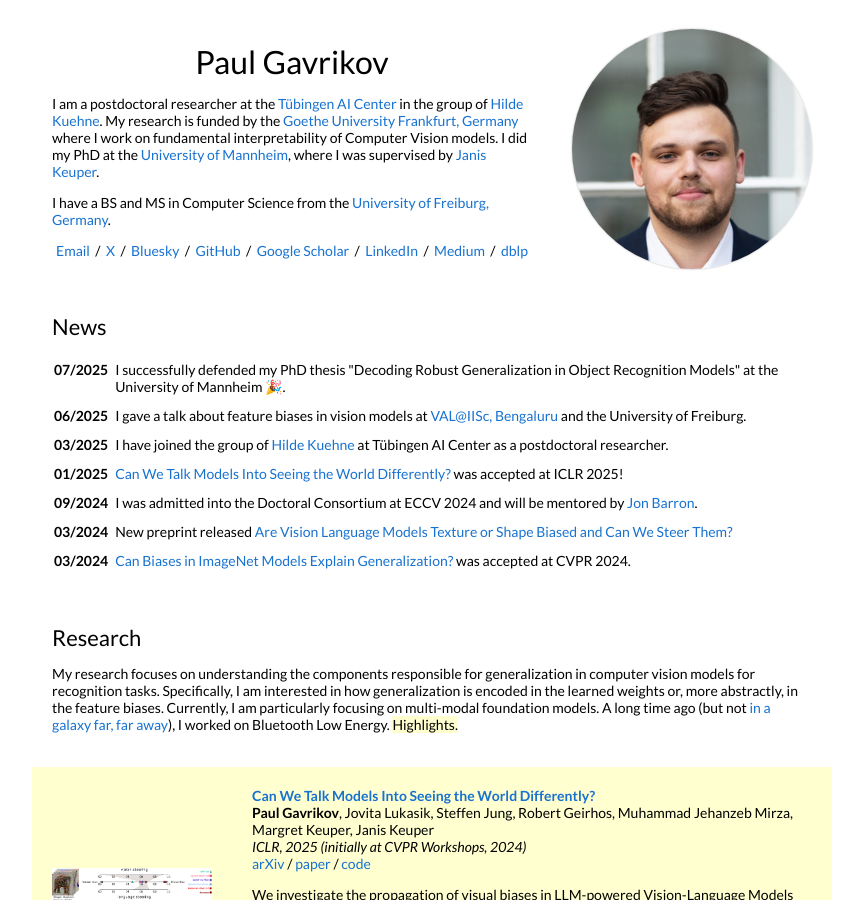
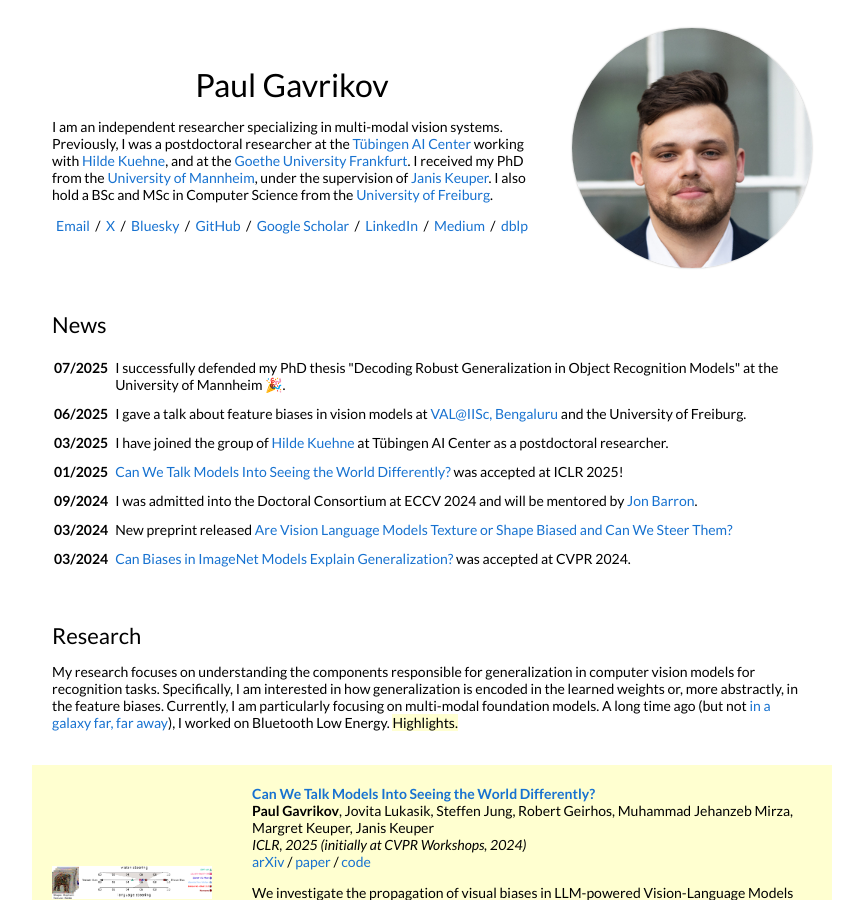
Before and after one commit to paulgavrikov/paulgavrikov.github.io, a Jekyll site: the page built from _posts/2018-05-15-intro.markdown, in a window 1280 px wide and 900 px high. Shown: the whole window, without its empty margins (208-1071 px from the left). Built offline with Jekyll 4.4.1, drawn with Linux system fonts in a browser that asks for light colours; some of the changed lines change nothing that is shown; some of the changed text lies outside the part shown.

Commit message:
updating intro

```diff
--- a/_layouts/default.html
+++ b/_layouts/default.html
@@ -34,11 +34,8 @@
                 Paul Gavrikov
               </h1>
               <p>
-                I am a postdoctoral researcher at the <a href="https://tuebingen.ai/">Tübingen AI Center</a> in the group of <a href="https://hildekuehne.github.io/">Hilde Kuehne</a>. My research is funded by the <a href="https://www.goethe-university-frankfurt.de/en">Goethe University Frankfurt, Germany</a> where I work on fundamental interpretability of Computer Vision models. I did my PhD at the <a href="https://www.uni-mannheim.de/dws/">University of Mannheim</a>, where I was supervised by <a href="https://www.keuper-labs.org/">Janis Keuper</a>.
+                I am an independent researcher specializing in multi-modal vision systems. Previously, I was a postdoctoral researcher at the <a href="https://tuebingen.ai/">Tübingen AI Center</a> working with <a href="https://hildekuehne.github.io/">Hilde Kuehne</a>, and at the <a href="https://www.goethe-university-frankfurt.de/en">Goethe University Frankfurt</a>. I received my PhD from the <a href="https://www.uni-mannheim.de/dws/">University of Mannheim</a>, under the supervision of <a href="https://www.keuper-labs.org/">Janis Keuper</a>. I also hold a BSc and MSc in Computer Science from the <a href="https://uni-freiburg.de">University of Freiburg</a>.
               <p>
-              </p>
-                I have a BS and MS in Computer Science from the <a href="https://uni-freiburg.de">University of Freiburg, Germany</a>.
-              </p>
               <p style="text-align:center">
                 <a target="_blank" href="mailto:paulgavrikov@yahoo.de"> Email</a> &nbsp;/&nbsp;
                 <a href="https://twitter.com/paulgavrikov">X</a> &nbsp;/&nbsp;
@@ -141,16 +138,15 @@
                   <td><b>Conference Reviewer</b></td>
                   <td>
                     <li>NeurIPS Datasets and Benchmarks Track (2022-2025)</li>
-                    <li>CVPR (2023-2025)</li>
+                    <li>CVPR (2023-2026)</li>
                     <li>WACV (2024-2025)</li>
-                    <li>AAAI (2025)</li>
+                    <li>ICLR (2024,2026)</li>
                     <li>Alignment Track @ AAAI (2025)</li>
                     <li>MMFM @ CVPR (2024-2025)</li>
                     <li>XAI4CV @ CVPR (2025)</li>
                     <li>NeurIPS (2023-2024)</li>
                     <li>ECCV (2024)</li>
                     <li>ICML (2024)</li>
-                    <li>ICLR (2024)</li>
                     <li>ICCV (2023)</li>
                     <li>BMVC (2023)</li>
                   </td>
```
